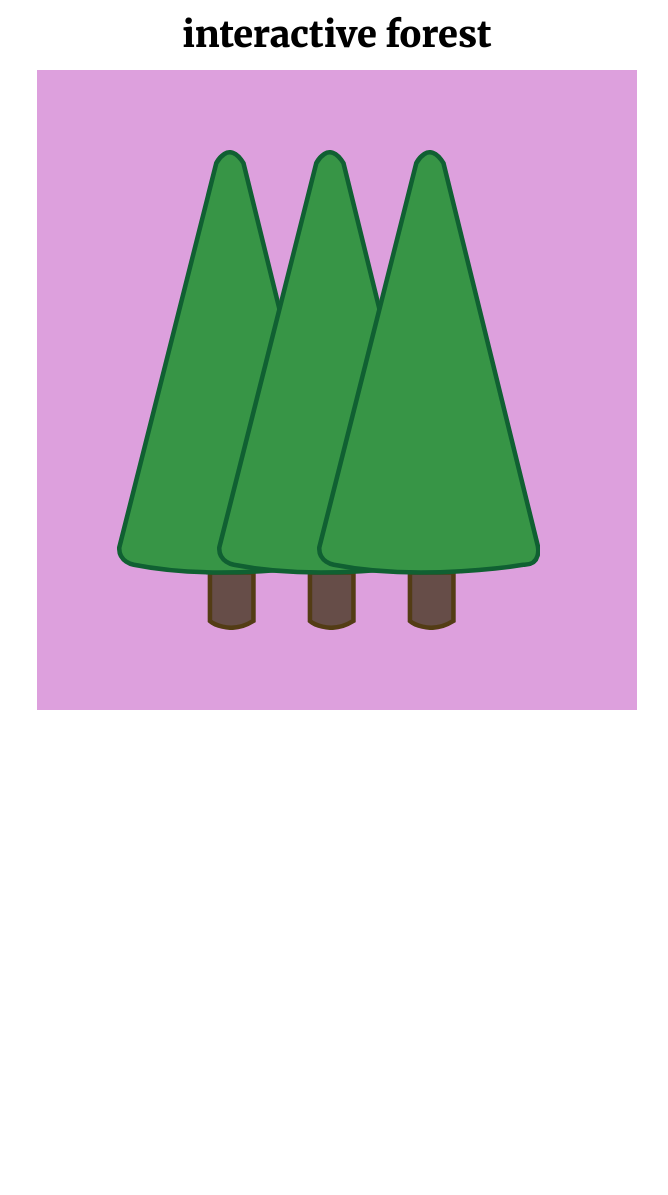
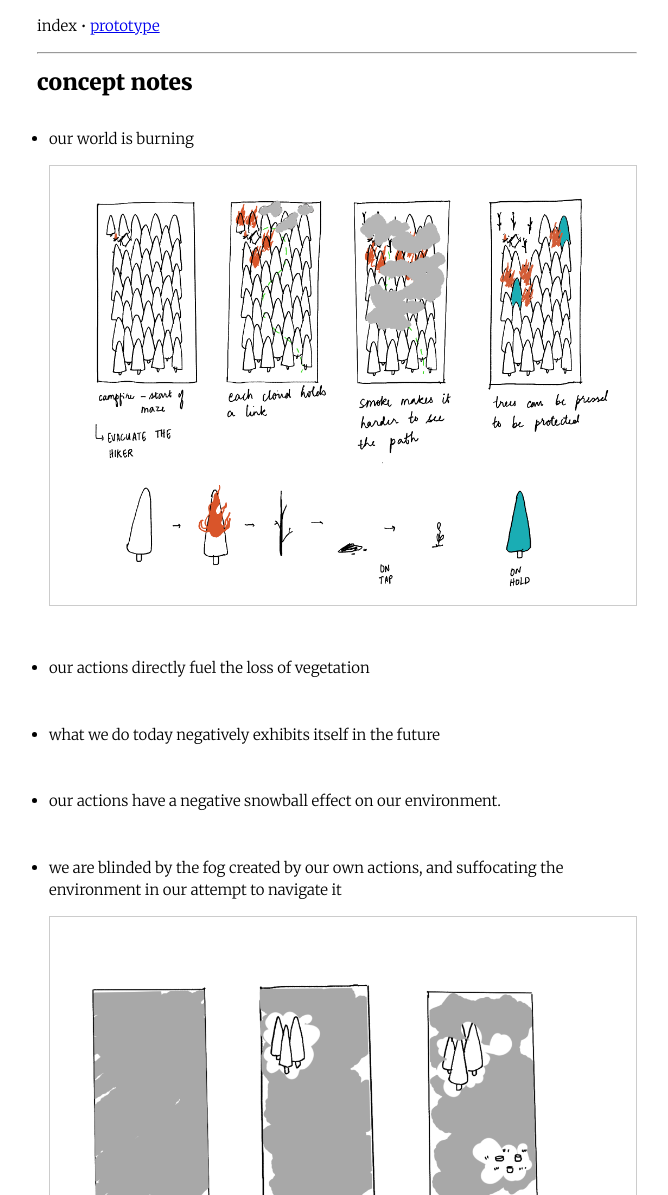
Before and after one commit to slow-studio/23-playful-data-js, a plain HTML site: page index.html in a window 1280 px wide. Shown: the top 1195 px of the page, without its empty margins (303-971 px from the left). Before the commit the page ends 800 px from the top, so only its background shows below. Drawn offline with Linux system fonts and the light colour scheme.

Commit message:
separate html pages: concepts, prototype. + code tidy.

```diff
--- a/index.html
+++ b/index.html
@@ -5,7 +5,7 @@
 <head>
     <meta charset="utf-8">
     <meta http-equiv="X-UA-Compatible" content="IE=edge">
-    <title>learning javascript</title>
+    <title>concept notes</title>
     <meta name="description" content="">
     <meta name="viewport" content="width=device-width, initial-scale=1">
     <link rel="stylesheet" href="styles/style-startingTemplate.css">
@@ -16,13 +16,49 @@
     <div id="container">
 
         <div id="header">
-            <h1>interactive forest</h1>
+            <p>
+                index
+                •
+                <a href="prototype.html">prototype</a>
+            </p>
         </div><!-- end: #header -->
+
+        <hr/>
 
         <div id="content">
 
-            <div id="forest">
-            </div>
+             <h2>concept notes</h2>
+
+             <ul>
+                <li>
+                    <p>our world is burning</p>
+                    <img src="/assets/2.png" />
+                </li>
+                <li>
+                    <p>our actions directly fuel the loss of vegetation</p>
+                </li>
+                <li>
+                    <p>what we do today negatively exhibits itself in the future</p>
+                </li>
+                <li>
+                    our actions have a negative snowball effect on our environment.
+                </li>
+                <li>
+                    <p>
+                        we are blinded by the fog created by our own actions, and suffocating the environment in our attempt to navigate it
+                    </p>
+                    <img src="/assets/1.png" />
+                </li>
+                <li>
+                    <p>
+                        each action we take towards the environment that is not mindful is like a spark that has every chance to compound negative effects.
+                </p>
+                    <img src="/assets/3.png" />
+                </li>
+                <li>
+                    every lamp lit for our own warmth has a chance to burn everything around us
+                </li>
+            </ul>
 
         </div><!-- end: #content -->
 
--- a/styles/style.css
+++ b/styles/style.css
@@ -16,7 +16,41 @@ body {
     text-align: left;
 }
 
+h1, h2 {
+    font-weight: 900;
+}
+h2 {
+    font-size: 1.5rem;
+}
+
+ul {
+    padding-inline-start: .8rem;
+}
+
+ul li {
+    /* list-style:disc; */
+    padding: 1rem 0;
+}
+
+ul li {
+    margin: 1rem auto;
+}
+ul li *:first-child {
+    margin-top: 0;
+}
+
+ul li *:last-child {
+    margin-bottom: 0;
+}
+
+ul li img {
+    width: 100%; /* 100% of its parent container */
+    border: .5px solid #ccc;
+    margin: .5 rem auto;
+}
+
 #forest {
+    margin: 2rem auto;
     background-color: plum;
     padding: 10vh;
     text-align: left;
@@ -33,36 +67,10 @@ svg {
     height : 100%
 }
 
-h1 {
-    font-weight: 900;
-    text-align: center;
-}
-
-/* styling how lists are displayd */
-ul {
-    padding-inline-start: 0;
-}
-
-ul li {
-    list-style: none;
-    border-top: 0.5px dotted black;
-    padding: 1rem 0;
-}
-
-ul li *:first-child {
-    margin-top: 0;
-}
-
-ul li *:last-child {
-    margin-bottom: 0;
-}
-
-ul li img {
-    width: 100%
-        /* of its parent container */
-    ;
-    /* border: .5px dotted black; */
-}
+/*
+    styling tree SVG's.
+    note: these classes were inbuilt in the SVG's we imported from adobe illustrator's exports.
+*/
 
 .cls-1,
 .cls-2,
```
Also changed, not shown: prototype.html (added, +40 -0 lines).
